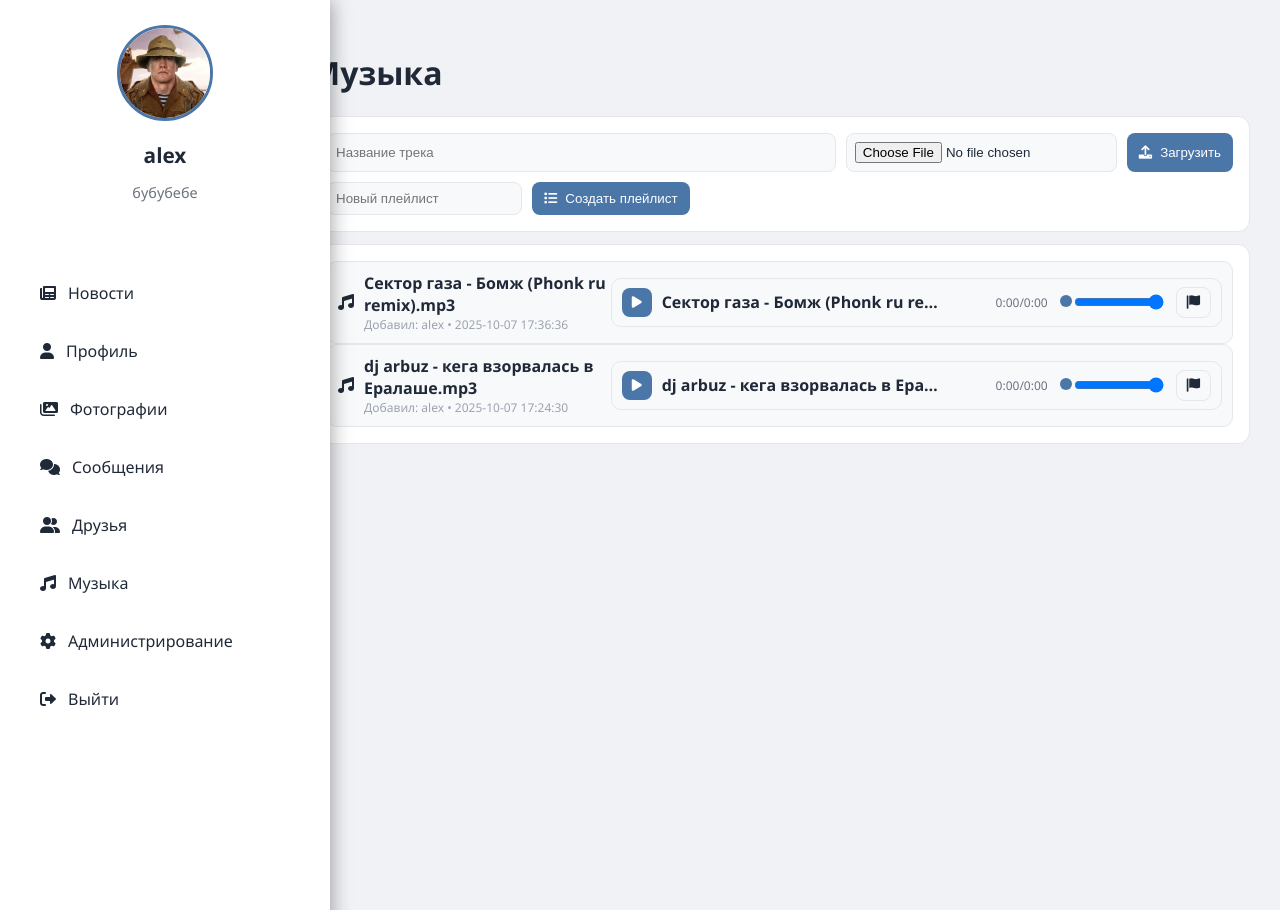
After one commit to SergoSektor/qvwi_messagos, a Flask app: page /music in a window 1280 px wide. The commit adds this page. Run offline with Flask 3, Linux system fonts and the light colour scheme; a user stored in the database is signed in; data comes from the database, SQL or seed files in the repository; both versions use the stored data as it was after the commit.

Commit message:
добавил музыку для теста

```diff
--- a/app.py
+++ b/app.py
@@ -17,6 +17,7 @@ from routes.friends import bp as friends_bp
 from routes.static import bp as static_bp
 from gevent import monkey
 from routes.admin import bp as admin_bp
+from routes.music import bp as music_bp
 
 # Монки-патчинг должен быть самым первым!
 monkey.patch_all()
@@ -40,6 +41,7 @@ init_db()
 # Создание папок для загрузок
 os.makedirs(app.config['UPLOAD_FOLDER'], exist_ok=True)
 os.makedirs(app.config['MESSAGE_FILES_FOLDER'], exist_ok=True)
+os.makedirs(Config.MUSIC_FOLDER, exist_ok=True)
 
 # Создание папки для SSL сертификатов
 os.makedirs('ssl', exist_ok=True)
@@ -58,6 +60,7 @@ app.register_blueprint(messages.bp)
 app.register_blueprint(friends.bp)
 app.register_blueprint(static.bp)
 app.register_blueprint(admin_bp)
+app.register_blueprint(music_bp)
 
 # Импорт сокетов
 from sockets import register_socket_handlers
--- a/config.py
+++ b/config.py
@@ -6,6 +6,8 @@ class Config:
     ALLOWED_EXTENSIONS = {'png', 'jpg', 'jpeg', 'gif'}
     MAX_CONTENT_LENGTH = 15 * 1024 * 1024  # 15 MB
     MESSAGE_FILES_FOLDER = 'static/message_files'
+    MUSIC_FOLDER = 'static/music'
+    ALLOWED_AUDIO = {'mp3', 'wav', 'ogg', 'm4a'}
     DATABASE = 'social_network.db'
     # Настройки TURN из переменных окружения (необязательно)
     TURN_URL = os.getenv('TURN_URL', '')
--- /dev/null
+++ b/routes/music.py
@@ -0,0 +1,86 @@
+from flask import Blueprint, render_template, request, session, redirect, url_for, jsonify
+from werkzeug.utils import secure_filename
+from models import get_db
+from config import Config
+import os
+
+bp = Blueprint('music', __name__)
+
+def allowed_audio(filename: str) -> bool:
+    return '.' in filename and filename.rsplit('.', 1)[1].lower() in Config.ALLOWED_AUDIO
+
+@bp.route('/music')
+def music_index():
+    if 'user_id' not in session:
+        return redirect(url_for('auth.index'))
+    conn = get_db(); c = conn.cursor()
+    c.execute('SELECT id, username, email, bio, avatar, role FROM users WHERE id=?', (session['user_id'],))
+    me = c.fetchone()
+    current_user = None
+    if me:
+        current_user = {
+            'id': me['id'],
+            'username': me['username'],
+            'email': me['email'],
+            'bio': me['bio'],
+            'avatar': me['avatar'],
+            'role': me['role'],
+        }
+    c.execute('''SELECT m.id, m.filename, m.title, m.uploaded_at, u.username
+                 FROM music m JOIN users u ON m.user_id=u.id
+                 ORDER BY m.uploaded_at DESC''')
+    tracks = c.fetchall(); conn.close()
+    return render_template('music.html', current_user=current_user, tracks=tracks, active_page='music')
+
+@bp.route('/music/upload', methods=['POST'])
+def music_upload():
+    if 'user_id' not in session:
+        return redirect(url_for('auth.index'))
+    file = request.files.get('file'); title = request.form.get('title','').strip()
+    if not file or file.filename == '' or not allowed_audio(file.filename):
+        return redirect(url_for('music.music_index'))
+    os.makedirs(Config.MUSIC_FOLDER, exist_ok=True)
+    safe_name = secure_filename(f"{session['user_id']}_{file.filename}")
+    path = os.path.join(Config.MUSIC_FOLDER, safe_name)
+    file.save(path)
+    conn = get_db(); c = conn.cursor()
+    c.execute('INSERT INTO music (user_id, filename, title) VALUES (?,?,?)', (session['user_id'], safe_name, title or file.filename))
+    conn.commit(); conn.close()
+    return redirect(url_for('music.music_index'))
+
+@bp.route('/music/playlist/create', methods=['POST'])
+def playlist_create():
+    if 'user_id' not in session:
+        return redirect(url_for('auth.index'))
+    title = request.form.get('title','').strip() or 'Плейлист'
+    conn = get_db(); c = conn.cursor()
+    c.execute('INSERT INTO playlists (user_id, title) VALUES (?,?)', (session['user_id'], title))
+    conn.commit(); conn.close()
+    return redirect(url_for('music.music_index'))
+
+@bp.route('/music/playlist/add', methods=['POST'])
+def playlist_add():
+    if 'user_id' not in session:
+        return redirect(url_for('auth.index'))
+    playlist_id = int(request.form.get('playlist_id'))
+    track_id = int(request.form.get('track_id'))
+    conn = get_db(); c = conn.cursor()
+    c.execute('INSERT OR IGNORE INTO playlist_tracks (playlist_id, track_id, position) VALUES (?,?,?)', (playlist_id, track_id, 0))
+    conn.commit(); conn.close()
+    if request.headers.get('X-Requested-With') == 'XMLHttpRequest':
+        return jsonify(success=True)
+    return redirect(url_for('music.music_index'))
+
+@bp.route('/music/report', methods=['POST'])
+def music_report():
+    if 'user_id' not in session:
+        return redirect(url_for('auth.index'))
+    track_id = request.form.get('track_id'); reason = request.form.get('reason','').strip()
+    if not track_id or not reason:
+        return redirect(url_for('music.music_index'))
+    conn = get_db(); c = conn.cursor()
+    c.execute('INSERT INTO music_reports (reporter_id, track_id, reason) VALUES (?,?,?)', (session['user_id'], track_id, reason))
+    conn.commit(); conn.close()
+    if request.headers.get('X-Requested-With') == 'XMLHttpRequest':
+        return jsonify(success=True)
+    return redirect(url_for('music.music_index'))
--- /dev/null
+++ b/static/message_files/1_5_1759858687_modlog1.csv
@@ -0,0 +1,3 @@
+created_at,moderator,action,target_type,target_id,details,report_id
+2025-10-07 17:04:59,alex,ban_delete,post,27,Бан на 60 минут: 1.1 Правил проекта,8
+2025-10-07 16:58:15,alex,ban,post,27,Бан на 1 минут: тест,6
--- a/templates/feed.html
+++ b/templates/feed.html
@@ -39,6 +39,9 @@
                 </a>
                 <a href="{{ url_for('messages.messages') }}" {% if active_page == 'messages' %}class="active"{% endif %}>
                     <i class="fas fa-comments"></i> Сообщения
+                </a>
+                <a href="{{ url_for('music.music_index') }}" {% if active_page == 'music' %}class="active"{% endif %}>
+                    <i class="fas fa-music"></i> Музыка
                 </a>
                 <a href="{{ url_for('friends.friends') }}" {% if active_page == 'friends' %}class="active"{% endif %}>
                     <i class="fas fa-user-friends"></i> Друзья
--- a/templates/messages.html
+++ b/templates/messages.html
@@ -553,6 +553,9 @@
                 </a>
                 <a href="{{ url_for('friends.friends') }}" {% if active_page == 'friends' %}class="active"{% endif %}>
                     <i class="fas fa-user-friends"></i> Друзья
+                </a>
+                <a href="{{ url_for('music.music_index') }}" {% if active_page == 'music' %}class="active"{% endif %}>
+                    <i class="fas fa-music"></i> Музыка
                 </a>
                 {% if user[6] == 'admin' %}  <!-- Проверка на администратора -->
                 <a href="{{ url_for('admin.admin') }}" {% if active_page == 'admin' %}class="active"{% endif %}>
--- /dev/null
+++ b/templates/music.html
@@ -0,0 +1,207 @@
+<!DOCTYPE html>
+<html>
+<head>
+    <title>Музыка</title>
+    <link href="https://cdnjs.cloudflare.com/ajax/libs/font-awesome/6.0.0/css/all.min.css" rel="stylesheet">
+    <style>
+        :root{ --bg:#f0f2f5; --panel:#ffffff; --card:#f8f9fb; --muted:#6b7280; --text:#1f2937; --accent:#4a76a8; --danger:#e11d48; --table-border:#e5e7eb; }
+        .dark-theme { --bg:#0f172a; --panel:#111827; --card:#0b1220; --muted:#9ca3af; --text:#e5e7eb; --accent:#4a76a8; --danger:#e74c3c; --table-border:rgba(255,255,255,0.06); }
+        body{font-family:Segoe UI,Tahoma,Arial;background:var(--bg);color:var(--text);margin:0}
+        .app{display:flex;min-height:100vh}
+        .sidebar{width:280px;background:var(--panel);padding:25px;box-shadow:0 0 20px rgba(0,0,0,.4);position:fixed;height:100vh}
+        .profile-card{text-align:center;padding-bottom:25px;border-bottom:1px solid rgba(255,255,255,.06);margin-bottom:25px}
+        .profile-card img{width:90px;height:90px;border-radius:50%;object-fit:cover;border:3px solid var(--accent)}
+        .profile-card h3{margin:15px 0 5px;font-size:1.3rem}
+        .profile-card p{color:var(--muted);font-size:.9rem}
+        .nav a{display:flex;align-items:center;padding:14px 15px;text-decoration:none;color:var(--text);border-radius:8px;margin-bottom:8px}
+        .nav a i{margin-right:12px}
+        .nav a:hover{background:rgba(255,255,255,.06)}
+        .content{flex:1;margin-left:280px;padding:30px}
+        .wrap{max-width:980px;margin:0 auto}
+        .panel{background:var(--panel);border:1px solid var(--table-border);border-radius:12px;padding:16px}
+        .grid{display:grid;gap:10px}
+        .row{display:flex;align-items:center;justify-content:space-between;background:var(--card);border:1px solid var(--table-border);border-radius:10px;padding:10px}
+        .row .meta{display:flex;gap:10px;align-items:center}
+        .btn{display:inline-flex;align-items:center;gap:8px;background:var(--accent);color:#fff;border:none;border-radius:8px;padding:8px 12px;cursor:pointer;text-decoration:none}
+        .btn-danger{background:var(--danger)}
+        input[type=text],input[type=file]{background:var(--card);color:var(--text);border:1px solid var(--table-border);border-radius:8px;padding:8px}
+
+        /* Кастомный аудиоплеер */
+        .player{display:flex;align-items:center;gap:10px;background:var(--card);border:1px solid var(--table-border);border-radius:10px;padding:8px 10px}
+        .pbtn{background:var(--accent);color:#fff;border:none;border-radius:8px;padding:8px 10px;cursor:pointer;display:inline-flex;align-items:center;justify-content:center}
+        .pbtn.secondary{background:transparent;color:var(--text);border:1px solid var(--table-border)}
+        .p-title{font-weight:600;max-width:280px;overflow:hidden;text-overflow:ellipsis;white-space:nowrap}
+        .p-time{font-size:12px;color:var(--muted);min-width:96px;text-align:right}
+        .p-progress{flex:1;display:flex;align-items:center}
+        .p-seek{appearance:none;-webkit-appearance:none;width:100%;height:6px;background:rgba(0,0,0,.15);border-radius:6px;outline:none;cursor:pointer}
+        .p-seek::-webkit-slider-thumb{appearance:none;-webkit-appearance:none;width:12px;height:12px;border-radius:50%;background:var(--accent);border:none;margin-top:-3px}
+        .p-seek::-moz-range-thumb{width:12px;height:12px;border:none;border-radius:50%;background:var(--accent)}
+        .p-vol{width:90px}
+
+        /* Модалка жалобы */
+        .modal-backdrop{position:fixed;inset:0;background:rgba(0,0,0,.6);display:none;align-items:center;justify-content:center;z-index:3000}
+        .modal{width:min(520px,94%);background:var(--panel);color:var(--text);border-radius:12px;box-shadow:0 20px 60px rgba(0,0,0,.35);border:1px solid var(--table-border)}
+        .modal-header{padding:12px 14px;border-bottom:1px solid var(--table-border);font-weight:700}
+        .modal-body{padding:14px}
+        .modal-footer{padding:12px 14px;border-top:1px solid var(--table-border);display:flex;gap:8px;justify-content:flex-end}
+        textarea{background:var(--card);color:var(--text);border:1px solid var(--table-border);border-radius:8px;padding:10px;width:100%;min-height:100px}
+
+        /* Кнопка переключения темы */
+        .theme-toggle{position:fixed;bottom:30px;right:30px;width:60px;height:60px;border-radius:50%;background:var(--accent);color:#fff;border:none;cursor:pointer;display:flex;align-items:center;justify-content:center;box-shadow:0 6px 15px rgba(0,0,0,.2);z-index:1000;font-size:1.4rem}
+    </style>
+    <script>
+        // Тосты
+        function toast(msg){
+            let h = document.getElementById('toasts');
+            if (!h) { h = document.createElement('div'); h.id='toasts'; h.style.cssText='position:fixed;bottom:20px;left:50%;transform:translateX(-50%);z-index:6000;display:flex;flex-direction:column;gap:8px;'; document.body.appendChild(h); }
+            const el = document.createElement('div');
+            el.style.cssText='background:var(--panel);color:var(--text);border:1px solid var(--table-border);box-shadow:0 8px 24px rgba(0,0,0,.2);padding:10px 14px;border-radius:10px;max-width:90vw;';
+            el.textContent = msg; h.appendChild(el); setTimeout(()=>el.remove(), 2500);
+        }
+
+        // Модалка жалобы
+        let reportTrackId = null;
+        function buildReportModal(){
+            const m = document.createElement('div'); m.className='modal-backdrop'; m.id='report-modal';
+            m.innerHTML = `
+                <div class="modal">
+                    <div class="modal-header">Жалоба на трек</div>
+                    <div class="modal-body">
+                        <div style="margin-bottom:6px;color:var(--muted)">Причина:</div>
+                        <textarea id="report-reason" placeholder="Например: нарушение авторских прав, оскорбления и т.д."></textarea>
+                    </div>
+                    <div class="modal-footer">
+                        <button class="pbtn secondary" id="rep-cancel">Отмена</button>
+                        <button class="pbtn" id="rep-send">Отправить</button>
+                    </div>
+                </div>`;
+            document.body.appendChild(m);
+        }
+        function openReportModal(id){
+            reportTrackId = id; document.getElementById('report-reason').value='';
+            document.getElementById('report-modal').style.display='flex';
+        }
+        async function sendReport(){
+            const reason = document.getElementById('report-reason').value.trim();
+            if(!reason){ toast('Введите причину'); return; }
+            const fd = new FormData(); fd.append('track_id', reportTrackId); fd.append('reason', reason);
+            const r = await fetch('/music/report', {method:'POST', body:fd, headers:{'X-Requested-With':'XMLHttpRequest'}});
+            const j = await r.json().catch(()=>({success:false}));
+            if (j && j.success){ toast('Жалоба отправлена'); document.getElementById('report-modal').style.display='none'; }
+            else { toast('Не удалось отправить жалобу'); }
+        }
+
+        // Кастомные плееры
+        function formatTime(s){ if(!isFinite(s)) return '0:00'; s=Math.floor(s); const m=Math.floor(s/60), ss=String(s%60).padStart(2,'0'); return `${m}:${ss}`; }
+        function initPlayers(){
+            document.querySelectorAll('.player').forEach(player=>{
+                const id = player.dataset.audioId;
+                const audio = document.getElementById(id);
+                const playBtn = player.querySelector('.pbtn.play');
+                const icon = playBtn.querySelector('i');
+                const cur = player.querySelector('.cur');
+                const dur = player.querySelector('.dur');
+                const seek = player.querySelector('.p-seek');
+                const vol = player.querySelector('.p-vol');
+                audio.addEventListener('loadedmetadata', ()=>{ dur.textContent = formatTime(audio.duration); });
+                audio.addEventListener('timeupdate', ()=>{
+                    cur.textContent = formatTime(audio.currentTime);
+                    const p = audio.duration ? (audio.currentTime / audio.duration) : 0;
+                    seek.value = Math.floor(p*1000);
+                });
+                playBtn.addEventListener('click', ()=>{
+                    // стопим другие
+                    document.querySelectorAll('audio').forEach(a=>{ if(a!==audio) a.pause(); });
+                    document.querySelectorAll('.player .pbtn.play i').forEach(i=>{ i.className='fas fa-play'; });
+                    if (audio.paused){ audio.play(); icon.className='fas fa-pause'; }
+                    else { audio.pause(); icon.className='fas fa-play'; }
+                });
+                seek.addEventListener('input', ()=>{
+                    const ratio = parseInt(seek.value,10)/1000;
+                    audio.currentTime = ratio * (audio.duration||0);
+                });
+                vol.addEventListener('input', ()=>{ audio.volume = parseFloat(vol.value); });
+            });
+        }
+    </script>
+    </head>
+<body>
+    <div class="app">
+        <div class="sidebar">
+            <div class="profile-card">
+                <img src="{{ url_for('static', filename='uploads/' + current_user.avatar) if current_user and current_user.avatar else url_for('static', filename='uploads/default_avatar.png') }}" alt="Avatar">
+                <h3>{{ current_user.username if current_user else 'Профиль' }}</h3>
+                <p>{{ current_user.bio if current_user else '' }}</p>
+            </div>
+            <div class="nav">
+                <a href="{{ url_for('feed.feed') }}"><i class="fas fa-newspaper"></i> Новости</a>
+                <a href="{{ url_for('profile.profile') }}"><i class="fas fa-user"></i> Профиль</a>
+                <a href="{{ url_for('gallery.gallery') }}"><i class="fas fa-images"></i> Фотографии</a>
+                <a href="{{ url_for('messages.messages') }}"><i class="fas fa-comments"></i> Сообщения</a>
+                <a href="{{ url_for('friends.friends') }}"><i class="fas fa-user-friends"></i> Друзья</a>
+                <a href="{{ url_for('music.music_index') }}" class="active"><i class="fas fa-music"></i> Музыка</a>
+                {% if current_user and current_user.role in ['admin','moderator'] %}
+                <a href="{{ url_for('admin.admin') }}"><i class="fas fa-cog"></i> Администрирование</a>
+                {% endif %}
+                <a href="{{ url_for('static.logout') }}"><i class="fas fa-sign-out-alt"></i> Выйти</a>
+            </div>
+        </div>
+        <div class="content">
+    <div class="wrap">
+        <h1>Музыка</h1>
+        <div class="panel" style="margin-bottom:12px;">
+            <form method="POST" action="{{ url_for('music.music_upload') }}" enctype="multipart/form-data" class="grid" style="grid-template-columns:1fr auto auto;">
+                <input type="text" name="title" placeholder="Название трека">
+                <input type="file" name="file" accept="audio/*">
+                <button class="btn" type="submit"><i class="fas fa-upload"></i> Загрузить</button>
+            </form>
+            <form method="POST" action="{{ url_for('music.playlist_create') }}" style="margin-top:10px; display:flex; gap:10px;">
+                <input type="text" name="title" placeholder="Новый плейлист">
+                <button class="btn" type="submit"><i class="fas fa-list"></i> Создать плейлист</button>
+            </form>
+        </div>
+        <div class="panel">
+            {% for t in tracks %}
+            <div class="row">
+                <div class="meta">
+                    <i class="fas fa-music"></i>
+                    <div>
+                        <div style="font-weight:600">{{ t['title'] or t['filename'] }}</div>
+                        <div style="font-size:12px;color:#9ca3af">Добавил: {{ t['username'] }} • {{ t['uploaded_at'] }}</div>
+                    </div>
+                </div>
+                <div style="display:flex;flex-direction:column;gap:8px;align-items:flex-end;">
+                    <div class="player" data-audio-id="track-{{ t['id'] }}">
+                        <button class="pbtn play"><i class="fas fa-play"></i></button>
+                        <div class="p-title">{{ t['title'] or t['filename'] }}</div>
+                        <div class="p-time"><span class="cur">0:00</span>/<span class="dur">0:00</span></div>
+                        <div class="p-progress"><input type="range" class="p-seek" min="0" max="1000" value="0"></div>
+                        <input class="p-vol" type="range" min="0" max="1" step="0.01" value="1">
+                        <button class="pbtn secondary" onclick="openReportModal({{ t['id'] }})"><i class="fas fa-flag"></i></button>
+                    </div>
+                    <audio id="track-{{ t['id'] }}" preload="metadata" src="{{ url_for('static', filename='music/' + t['filename']) }}"></audio>
+                </div>
+            </div>
+            {% else %}
+            <div style="color:#9ca3af">Треков пока нет</div>
+            {% endfor %}
+    </div>
+        </div>
+        <!-- Модалка жалобы -->
+        <div class="modal-backdrop" id="report-modal" style="display:none"></div>
+        <script>
+            // Построим модалку и инициализируем плееры после загрузки
+            (function(){
+                buildReportModal();
+                const modal = document.getElementById('report-modal');
+                modal.addEventListener('click', (e)=>{ if(e.target.id==='report-modal') modal.style.display='none'; });
+                document.addEventListener('click', (e)=>{
+                    if (e.target.id==='rep-cancel') modal.style.display='none';
+                    if (e.target.id==='rep-send') sendReport();
+                });
+                initPlayers();
+            })();
+        </script>
+    </div>
+</body>
+</html>
--- a/templates/profile.html
+++ b/templates/profile.html
@@ -482,6 +482,9 @@
                 <a href="{{ url_for('messages.messages') }}" {% if active_page == 'messages' %}class="active"{% endif %}>
                     <i class="fas fa-comments"></i> Сообщения
                 </a>
+                <a href="{{ url_for('music.music_index') }}" {% if active_page == 'music' %}class="active"{% endif %}>
+                    <i class="fas fa-music"></i> Музыка
+                </a>
                 <a href="{{ url_for('friends.friends') }}" {% if active_page == 'friends' %}class="active"{% endif %}>
                     <i class="fas fa-user-friends"></i> Друзья
                 </a>
```
Also changed, not shown: models.py (+35 -0 lines), routes/admin.py (+13 -1 lines), templates/admin.html (+47 -3 lines), social_network.db, 2 other files.
